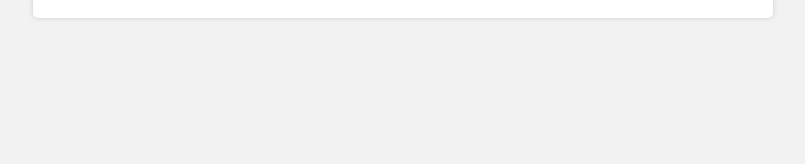
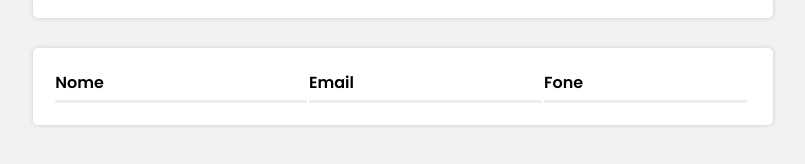
Before and after one commit to FilipeGDPC/Crud-React-Node, a React (Create React App) app in the folder frontend/: page / in a window 1280 px wide. Shown: the part 154-318 px from the top of the page, without its empty margins (237-1042 px from the left). Built offline with nearby package versions, Linux system fonts and the light colour scheme.

Commit message:
creating grid.js

```diff
--- a/frontend/src/App.js
+++ b/frontend/src/App.js
@@ -1,7 +1,7 @@
 import GlobalStyle from "./styles/global";
 import styled from "styled-components";
 import Form from "./components/Form.js";
-
+import Grid from "./components/Grid";
 import { useEffect, useState } from "react";
 import { toast, ToastContainer } from "react-toastify";
 import "react-toastify/dist/ReactToastify.css";
@@ -41,9 +41,9 @@
       <Container>
         <Title>USUÁRIOS</Title>
         <Form onEdit={onEdit} setOnEdit={setOnEdit} getUsers={getUsers} />
-
+        <Grid setOnEdit={setOnEdit} users={users} setUsers={setUsers} />
       </Container>
-      <ToastContainer autoClose={3000}  />
+      <ToastContainer autoClose={3000} position={toast.position} />
       <GlobalStyle />
     </>
   );
--- /dev/null
+++ b/frontend/src/components/Grid.js
@@ -0,0 +1,95 @@
+import React from "react";
+import axios from "axios";
+import styled from "styled-components";
+import { FaTrash, FaEdit } from "react-icons/fa";
+import { toast } from "react-toastify";
+
+const Table = styled.table`
+  width: 100%;
+  background-color: #fff;
+  padding: 20px;
+  box-shadow: 0px 0px 5px #ccc;
+  border-radius: 5px;
+  max-width: 1120px;
+  margin: 20px auto;
+  word-break: break-all;
+`;
+
+export const Thead = styled.thead``;
+
+export const Tbody = styled.tbody``;
+
+export const Tr = styled.tr``;
+
+export const Th = styled.th`
+  text-align: start;
+  border-bottom: inset;
+  padding-bottom: 5px;
+
+  @media (max-width: 500px) {
+    ${(props) => props.onlyWeb && "display: none"}
+  }
+`;
+
+export const Td = styled.td`
+  padding-top: 15px;
+  text-align: ${(props) => (props.alignCenter ? "center" : "start")};
+  width: ${(props) => (props.width ? props.width : "auto")};
+
+  @media (max-width: 500px) {
+    ${(props) => props.onlyWeb && "display: none"}
+  }
+`;
+
+const Grid = ({ users, setUsers, setOnEdit }) => {
+  const handleEdit = (item) => {
+    setOnEdit(item);
+  };
+
+  const handleDelete = async (id) => {
+    await axios
+      .delete("http://localhost:8800/" + id)
+      .then(({ data }) => {
+        const newArray = users.filter((user) => user.id !== id);
+
+        setUsers(newArray);
+        toast.success(data);
+      })
+      .catch(({ data }) => toast.error(data));
+
+    setOnEdit(null);
+  };
+
+  return (
+    <Table>
+      <Thead>
+        <Tr>
+          <Th>Nome</Th>
+          <Th>Email</Th>
+          <Th onlyWeb>Fone</Th>
+          <Th></Th>
+          <Th></Th>
+        </Tr>
+      </Thead>
+      <Tbody>
+        {users.map((item, i) => (
+          <Tr key={i}>
+            <Td width="30%">{item.nome}</Td>
+            <Td width="30%">{item.email}</Td>
+            <Td width="20%" onlyWeb>
+              {item.fone}
+            </Td>
+            <Td alignCenter width="5%">
+              <FaEdit onClick={() => handleEdit(item)} />
+            </Td>
+            <Td alignCenter width="5%">
+              <FaTrash onClick={() => handleDelete(item.id)} />
+            </Td>
+          </Tr>
+        ))}
+      </Tbody>
+    </Table>
+  );
+};
+
+export default Grid;
```
